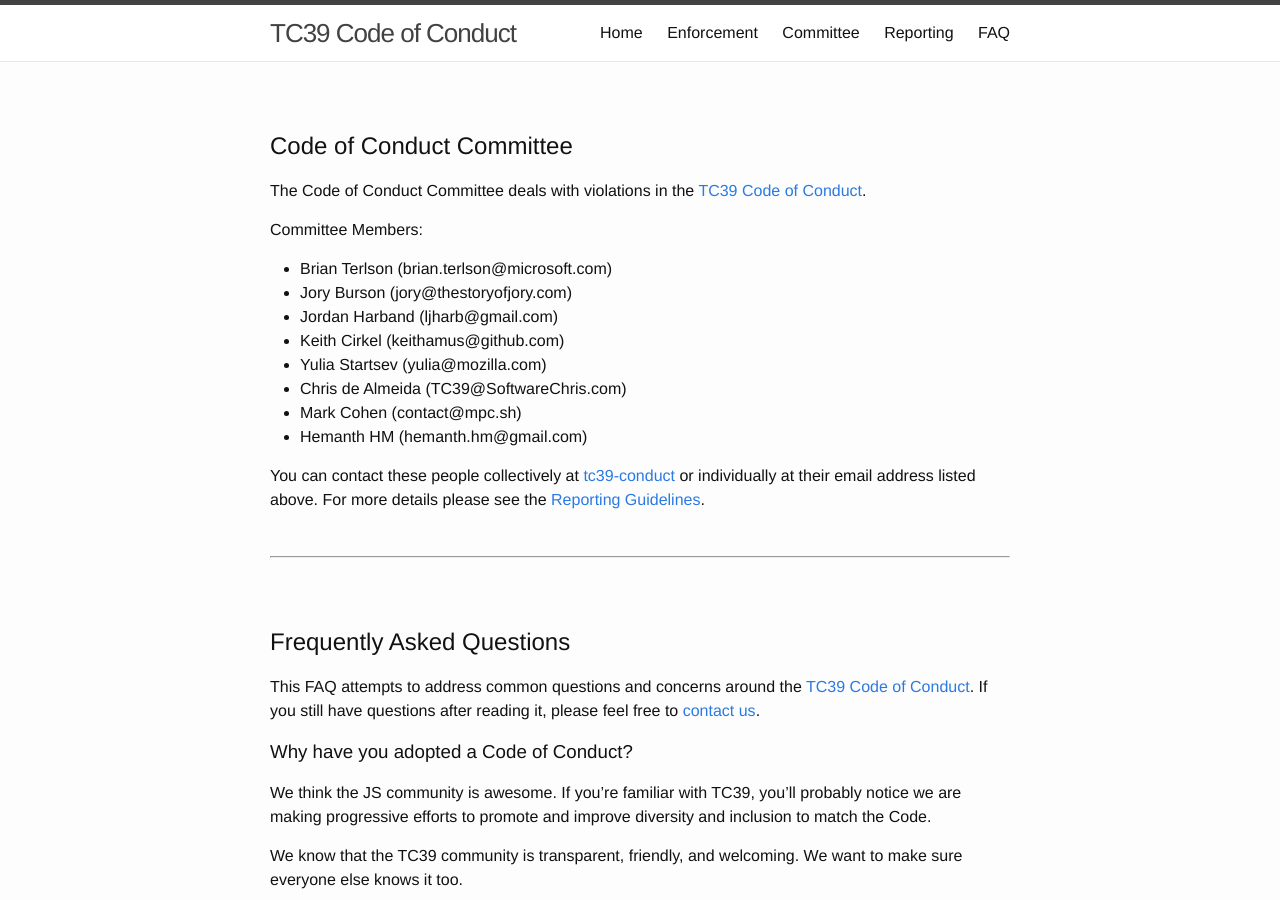
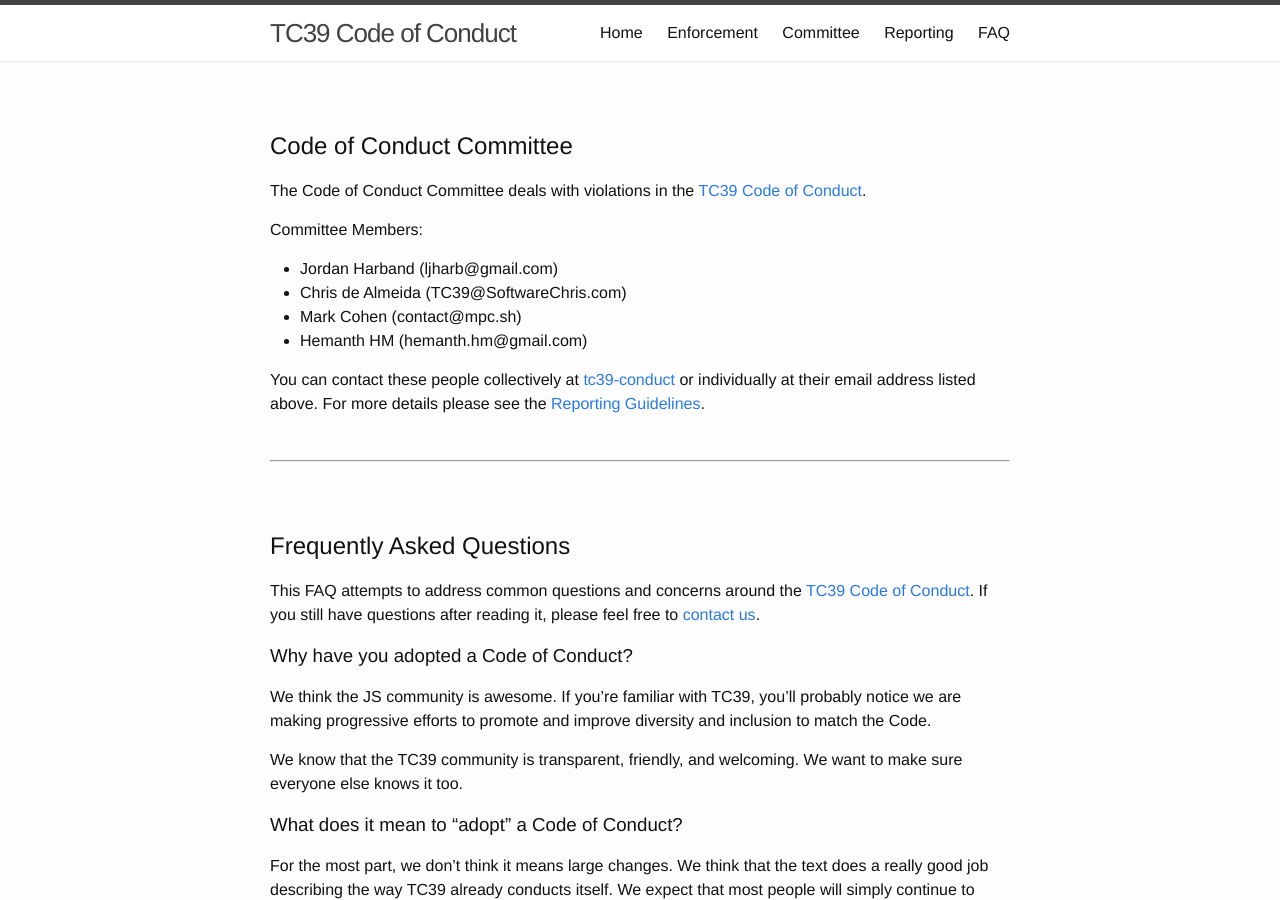
Before and after one commit to tc39/code-of-conduct, a Jekyll site: the page built from index.md, in a window 1280 px wide and 900 px high, scrolled down 3895 px. Built offline with Jekyll 4.4.1, drawn with Linux system fonts in a browser that asks for light colours.

Commit message:
update members

```diff
--- a/index.md
+++ b/index.md
@@ -125,11 +125,7 @@ The Code of Conduct Committee deals with violations in the [TC39 Code of Conduct
 
 Committee Members:
 
-* Brian Terlson (brian.terlson@microsoft.com)
-* Jory Burson (jory@thestoryofjory.com)
 * Jordan Harband (ljharb@gmail.com)
-* Keith Cirkel (keithamus@github.com)
-* Yulia Startsev (yulia@mozilla.com)
 * Chris de Almeida (TC39@SoftwareChris.com)
 * Mark Cohen (contact@mpc.sh)
 * Hemanth HM (hemanth.hm@gmail.com)
```
